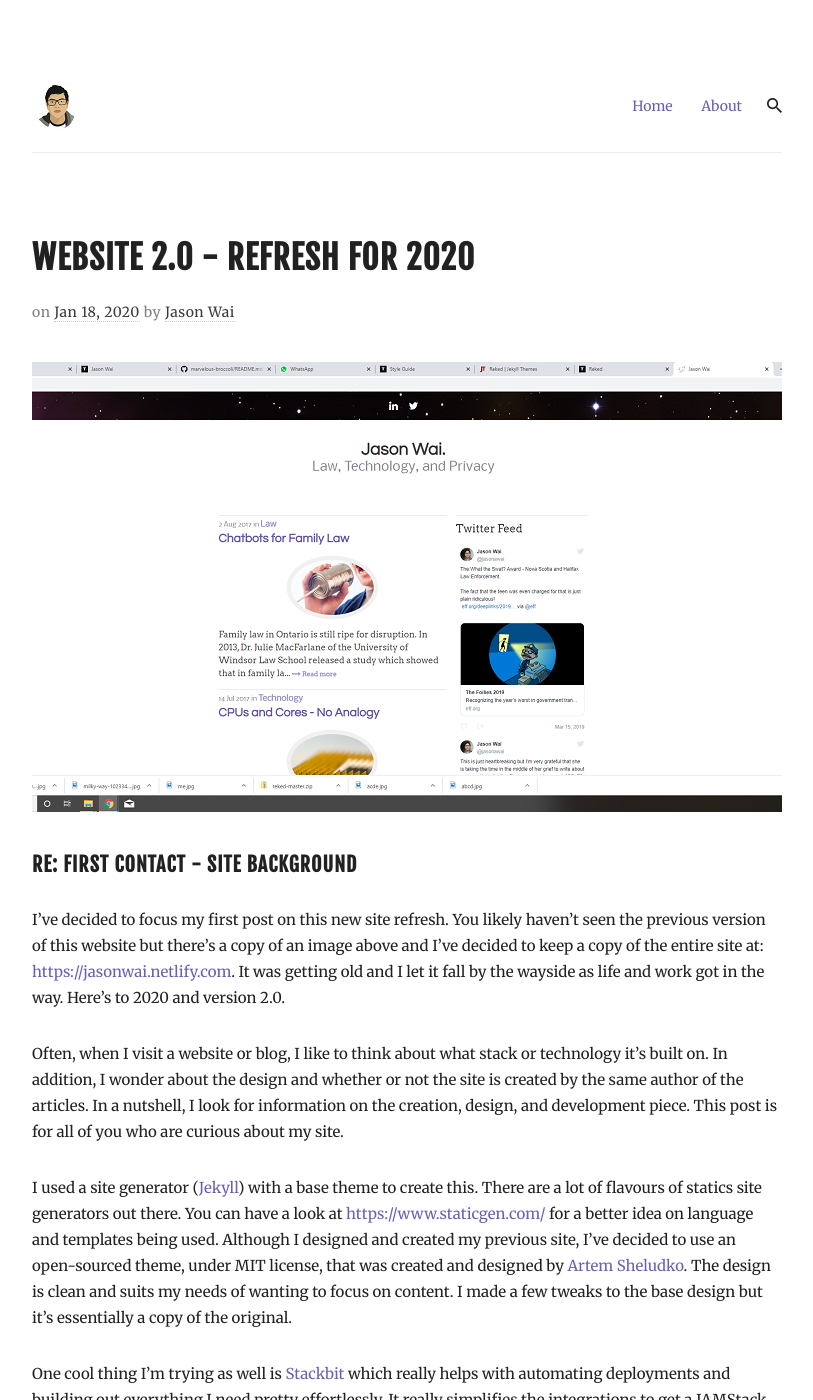
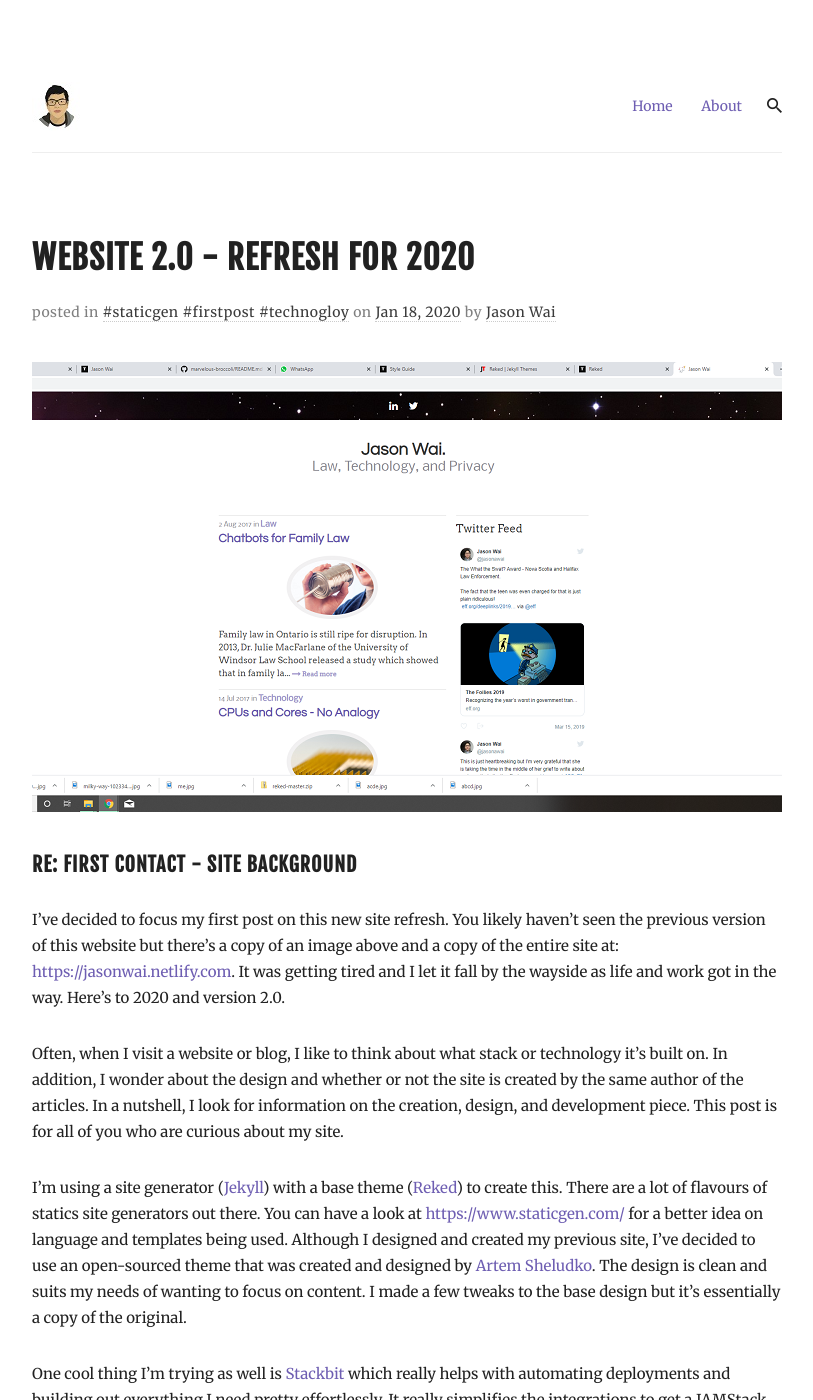
Before and after one commit to jawai/smiling-strawberry, a Jekyll site: the page built from _posts/2020-01-01-website-2-0-refresh-for-2020.md, in a window 1280 px wide and 1400 px high. Shown: the whole window, without its empty margins (233-1046 px from the left). Built offline with Jekyll 4.4.1, drawn with Linux system fonts in a browser that asks for light colours; nearby versions of some CDN libraries; comment, search, counter and statistics services are not loaded.

Commit message:
Update from Forestry.io jawai updated _posts/2020-01-01-website-2-0-refresh-for-2020.md

```diff
--- a/_posts/2020-01-01-website-2-0-refresh-for-2020.md
+++ b/_posts/2020-01-01-website-2-0-refresh-for-2020.md
@@ -1,17 +1,18 @@
 ---
 layout: post
 title: Website 2.0 - refresh for 2020
-date: 2020-01-18 05:00:00 +0000
+date: 2020-01-18T05:00:00.000+00:00
 image: "/images/first-post-pre-x450.png"
-tags: []
+tags:
+- "#staticgen #firstpost #technogloy"
 
 ---
 #### Re: First Contact - Site Background
 
-I've decided to focus my first post on this new site refresh. You likely haven't seen the previous version of this website but there's a copy of an image above and I've decided to keep a copy of the entire site at: [https://jasonwai.netlify.com](https://jasonwai.netlify.com "https://jasonwai.netlify.com"). It was getting old and I let it fall by the wayside as life and work got in the way. Here's to 2020 and version 2.0.
+I've decided to focus my first post on this new site refresh. You likely haven't seen the previous version of this website but there's a copy of an image above and a copy of the entire site at: [https://jasonwai.netlify.com](https://jasonwai.netlify.com "https://jasonwai.netlify.com"). It was getting tired and I let it fall by the wayside as life and work got in the way. Here's to 2020 and version 2.0.
 
 Often, when I visit a website or blog, I like to think about what stack or technology it's built on. In addition, I wonder about the design and whether or not the site is created by the same author of the articles.  In a nutshell, I look for information on the creation, design, and development piece. This post is for all of you who are curious about my site.
 
-I used a site generator ([Jekyll](https://jekyllrb.com/ "Jekyll")) with a base theme to create this. There are a lot of flavours of statics site generators out there. You can have a look at [https://www.staticgen.com/](https://www.staticgen.com/ "https://www.staticgen.com/") for a better idea on language and templates being used. Although I designed and created my previous site, I've decided to use an open-sourced theme, under MIT license, that was created and designed by [Artem Sheludko](http://artemsheludko.com/ "Artem Shelduko website"). The design is clean and suits my needs of wanting to focus on content. I made a few tweaks to the base design but it's essentially a copy of the original.
+I'm using a site generator ([Jekyll](https://jekyllrb.com/ "Jekyll")) with a base theme ([Reked](https://github.com/artemsheludko/reked "Reked")) to create this. There are a lot of flavours of statics site generators out there. You can have a look at [https://www.staticgen.com/](https://www.staticgen.com/ "https://www.staticgen.com/") for a better idea on language and templates being used. Although I designed and created my previous site, I've decided to use an open-sourced theme that was created and designed by [Artem Sheludko](http://artemsheludko.com/ "Artem Shelduko website"). The design is clean and suits my needs of wanting to focus on content. I made a few tweaks to the base design but it's essentially a copy of the original.
 
 One cool thing I'm trying as well is [Stackbit](https://www.stackbit.com/ "Stackbit") which really helps with automating deployments and building out everything I need pretty effortlessly. It really simplifies the integrations to get a JAMStack (JavaScript, APIs, and Markup) website going! For more on JAMstack, see [https://jamstack.org/](https://jamstack.org/ "https://jamstack.org/"). Again, the point here is to focus on content.
```
